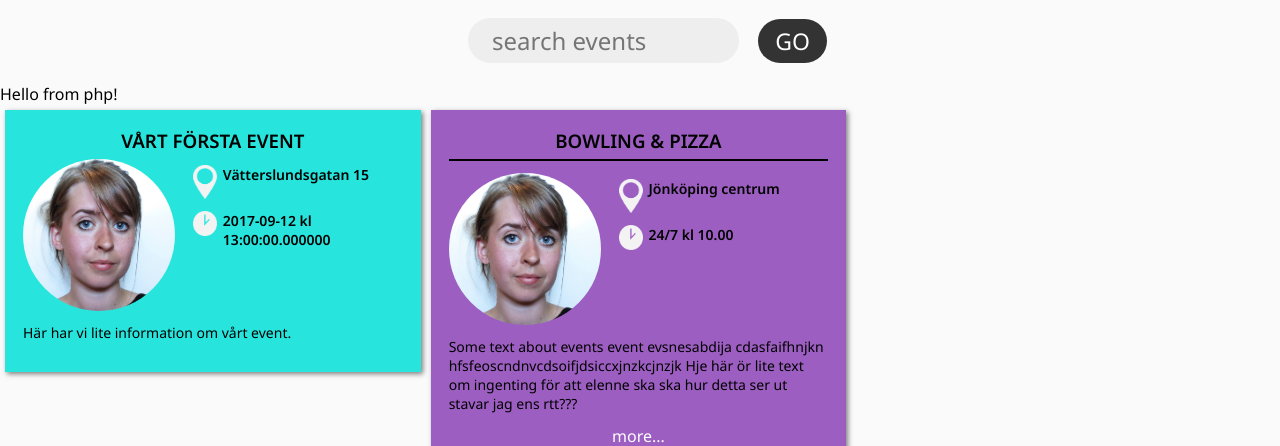
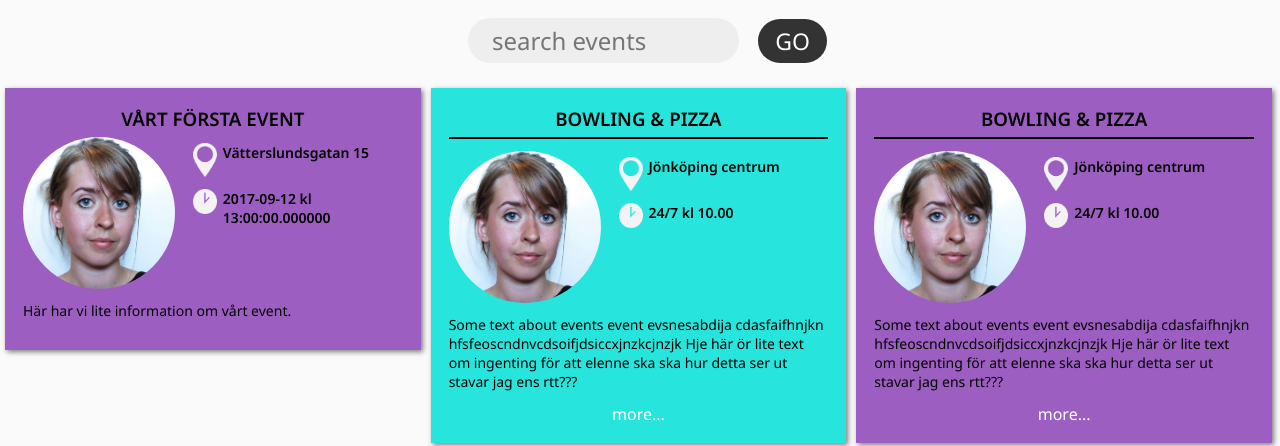
Before and after one commit to PHPPROJECTJU/EventApp, a PHP site: page / in a window 1280 px wide; the page is wider, and only the part inside the window is pictured. Shown: the part 50-496 px from the top of that part. Run offline with PHP 8.4, Linux system fonts and the light colour scheme; data comes from the database, SQL or seed files in the repository.

Commit message:
Index fix

```diff
--- a/index.php
+++ b/index.php
@@ -25,8 +25,6 @@
           printf("<br><a href=index.php>Return to home page </a>");
           exit();
       }
-
-      echo "<p>Hello from php!</p>";
 
       $query = "SELECT User.Username, User.ProfilePicture, Event.Title, Event.StartDate, Event.StartTime, Event.Information, Location.StreetAdress
                 FROM User
```
